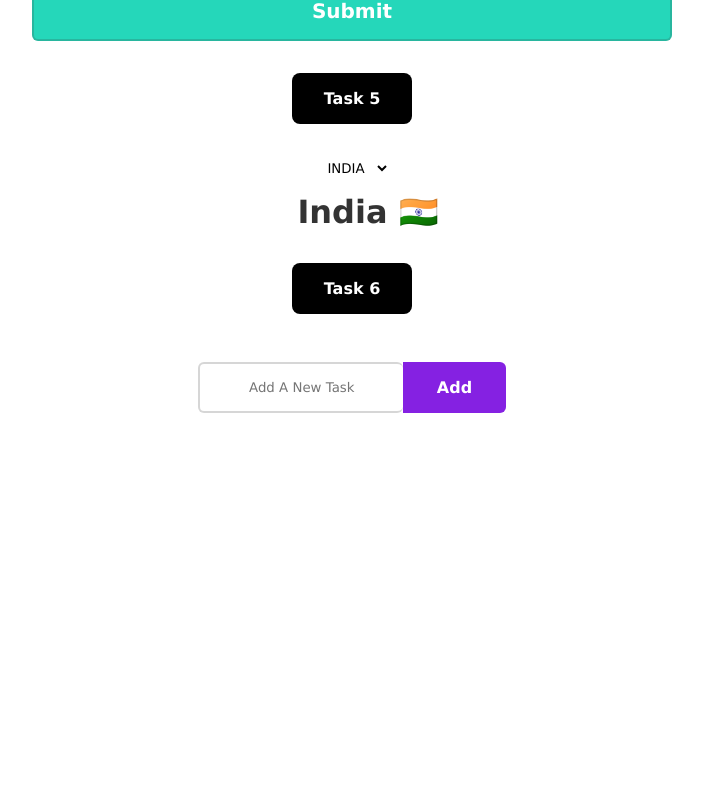
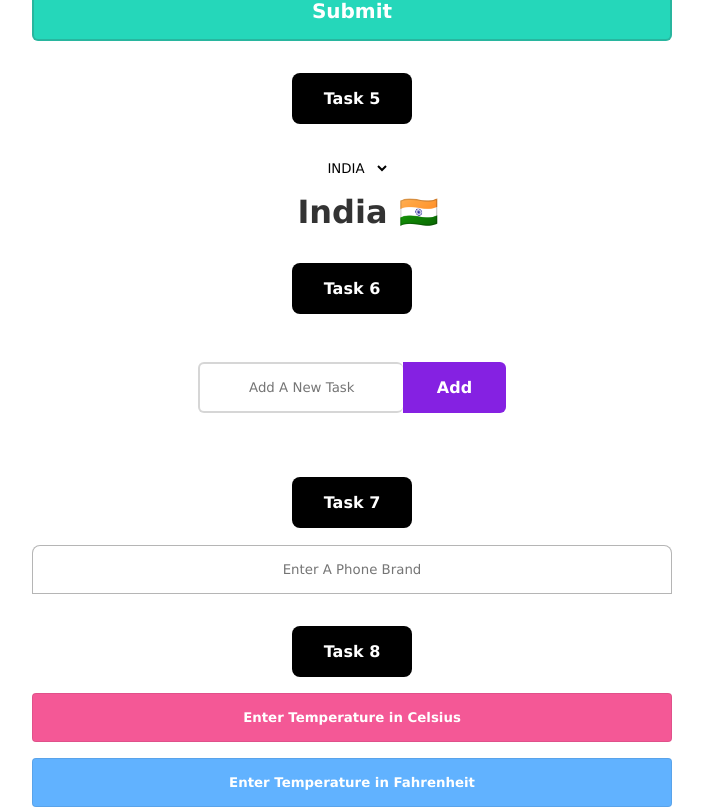
Before and after one commit to sumitnegikv369/REACT-Training, a React (Create React App) app in the folder myapp/: page / in a window 1280 px wide. Shown: the part 1592-2399 px from the top of the page, without its empty margins (288-991 px from the left). Before the commit the page ends 2037 px from the top, so only its background shows below. Built offline with nearby package versions, Linux system fonts and the light colour scheme.

Commit message:
question 7 and 8 completed

```diff
--- a/myapp/src/day4/Assignment4.jsx
+++ b/myapp/src/day4/Assignment4.jsx
@@ -30,13 +30,14 @@ const Assignment4 = () => {
         <Question5 />
                 <Tag assignmentNumber={4} questionNumber={6} />
         <Question6 />
+        <Tag assignmentNumber={4} questionNumber={7} />
+        <Question7 />
+        <Tag assignmentNumber={4} questionNumber={8} />
+        <Question8 />
         {/*
 
 
-                <Tag assignmentNumber={4} questionNumber={7} />
-        <Question7 />
-        <Tag assignmentNumber={4} questionNumber={8} />
-        <Question8 />
+
         <Tag assignmentNumber={4} questionNumber={9} />
         <Question9 />
         <Tag assignmentNumber={4} questionNumber={10} />
```
